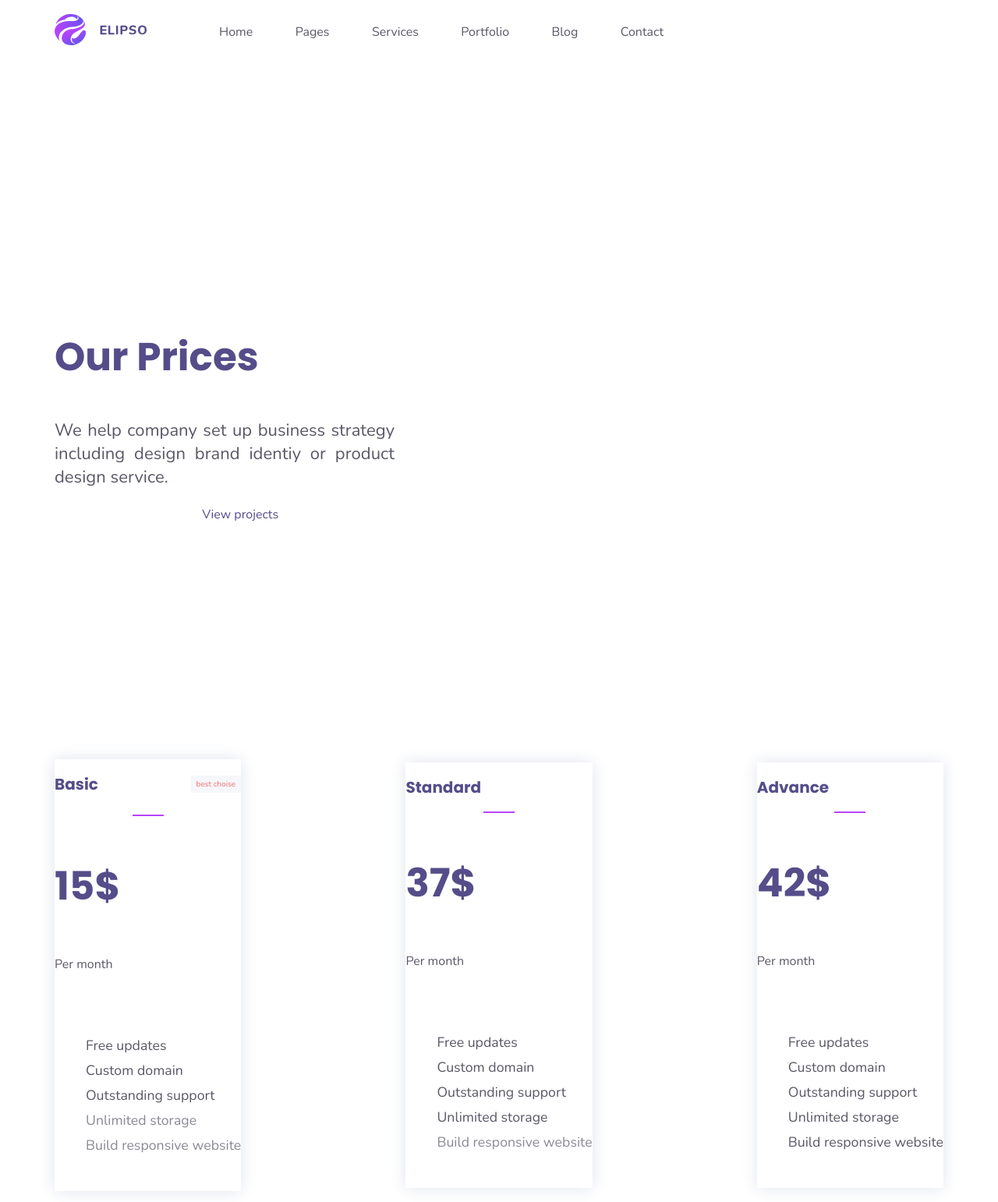
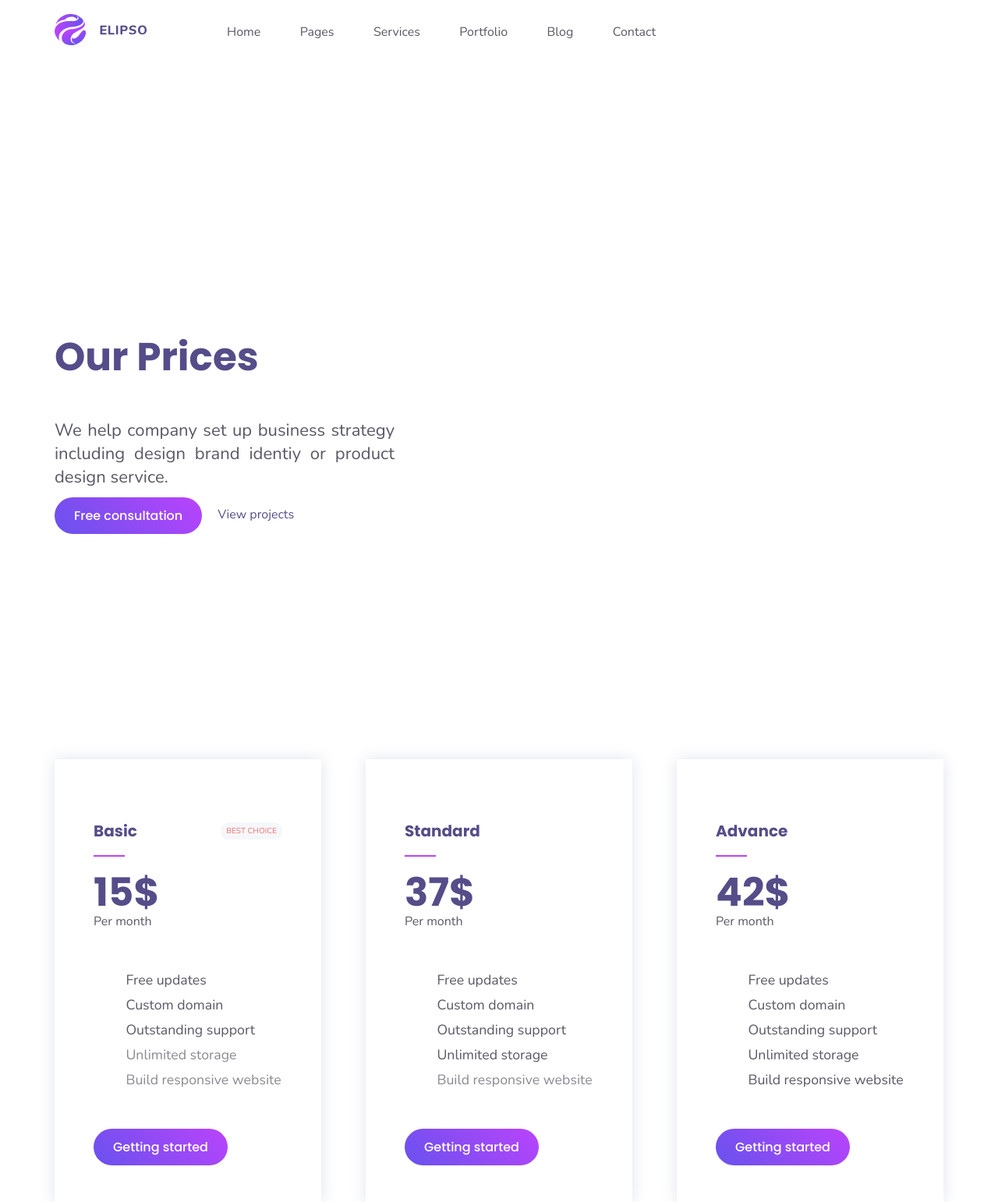
Before and after one commit to g3raphacs/integration3, a plain HTML site: page index.html in a window 1280 px wide. Shown: the top 1542 px of the page at 78% size. Drawn offline with nearby package versions, Linux system fonts and the light colour scheme.

Commit message:
corrections prices

```diff
--- a/index.html
+++ b/index.html
@@ -15,12 +15,12 @@
             <nav id="navbar" class="flex">
                     <div class="logo"></div>
                     <menu class="flexSideSide">
-                        <li><a class="TXTgrayDark" href="#">Home</a></li>
-                        <li><a class="TXTgrayDark" href="#">Pages</a></li>
-                        <li><a class="TXTgrayDark" href="#">Services</a></li>
-                        <li><a class="TXTgrayDark" href="#">Portfolio</a></li>
-                        <li><a class="TXTgrayDark" href="#">Blog</a></li>
-                        <li><a class="TXTgrayDark" href="#">Contact</a></li>
+                        <li><a class="TXTgrayDark TXTcenter" href="#">Home</a></li>
+                        <li><a class="TXTgrayDark TXTcenter" href="#">Pages</a></li>
+                        <li><a class="TXTgrayDark TXTcenter" href="#">Services</a></li>
+                        <li><a class="TXTgrayDark TXTcenter" href="#">Portfolio</a></li>
+                        <li><a class="TXTgrayDark TXTcenter" href="#">Blog</a></li>
+                        <li><a class="TXTgrayDark TXTcenter" href="#">Contact</a></li>
                     </menu>
             </nav>
             <!-- Title  -->
@@ -44,10 +44,10 @@
             <section id="priceBasic" class="BCKwhite shadow priceblock"">
                 <div class="flexSideSide">
                     <header><h2 class="TXTmainDark fSize20 fBold fontSec">Basic</h2></header>
-                    <p id="buttonchoice" class="BCKgray TXThighlight fSize10">best choise </p>
+                    <p id="buttonchoice" class="BCKgray TXThighlight fSize10">BEST CHOICE</p>
                 </div>
                 <hr>
-                <p class="TXTmainDark fSize50 fBold fontSec">15$</p>
+                <p class="TXTmainDark fSize50 fBold fontSec prix">15$</p>
                 <p>Per month</p>
                 <div class="ulcenter">
                     <ul class="fSize18">
@@ -64,7 +64,7 @@
             <section id="priceStandard" class="BCKwhite shadow priceblock">
                 <header><h2 class="TXTmainDark fSize20 fBold fontSec">Standard</h2></header>
                 <hr>
-                <p class="TXTmainDark fSize50 fBold fontSec">37$</p>
+                <p class="TXTmainDark fSize50 fBold fontSec prix">37$</p>
                 <p>Per month</p>
                 <div class="ulcenter">
                     <ul class="fSize18">
@@ -81,7 +81,7 @@
             <section id="priceAdvance" class="BCKwhite shadow priceblock">
                 <header><h2 class="TXTmainDark fSize20 fBold fontSec">Advance</h2></header>
                 <hr>
-                <p class="TXTmainDark fSize50 fBold fontSec">42$</p>
+                <p class="TXTmainDark fSize50 fBold fontSec prix">42$</p>
                 <p>Per month</p>
                 <div class="ulcenter">
                     <ul class="fSize18">
@@ -96,13 +96,15 @@
             </section>
         </div>
         <!-- TESTIMONIAL___________________________________________________________________________ -->
-        <section id="testimonial" class="TXTcenter BCKgray sepdown">
+        <div class="BCKgray">
+            <section id="testimonial" class="container TXTcenter sepdown flexCol">
                 <header><h2 class="TXTmainDark fSize34 fBold fontSec">Happy clients about us</h2></header>
                 <p class="fSize18">This is the perfect solution for our business. Well-coordinated teamwork and knowledge in the field of our business created the perfect product for the development of the company. We have already seen amazing results.</p>
                 <div id="colorball" class="BCKmain"></div>
                 <p class="TXTmainDark fSize20 fBold fontSec">Kevin Drives</p>
                 <p>Marketing expert - ReeDip</p>
             </section>
+        </div>
         <!-- SERVICES___________________________________________________________________________ -->
         <div id="services" class="flexSideSide sepdown">
             <!-- Blocks  -->
--- a/style.css
+++ b/style.css
@@ -50,7 +50,7 @@ html{
 .BCKgray    {   background-color: var(--Col_GrayLight);     }
 .BCKwhite   {   background-color: var(--Col_White);         }
 .BCKmain    {   background-color: var(--Col_Main);          }
-.BCKgrad    {   background-image: linear-gradient(45deg,var(--Col_Main)var(--Col_Sec));}
+.BCKgrad    {   background-image: linear-gradient(45deg,var(--Col_Main),var(--Col_Sec));}
 .shadow     {   box-shadow: 0px 0px 20px #E1E4ED;}
 .alpha70    {   opacity: 0.7;   }
 /* Colors>>_________________________________________________________ */
@@ -83,13 +83,14 @@ hr{border: 0px; height: 2px;}
 .sepdown    {   margin-bottom: 120px;   }
 /* Generic<<________________________________________________________ */
 .button{
-    background-image: linear-gradient(45deg,var(--Col_Main)var(--Col_Sec));
+    background-image: linear-gradient(45deg,var(--Col_Main),var(--Col_Sec));
     color: white;
     padding: 12px 25px;
     border-radius: 25px;
     font-family: 'Poppins', sans-serif;
     font-weight: 500;
     margin-top: 50px;
+    margin-right: 20px;
 }
 .linkPink:hover{ color: var(--Col_Sec);}
 /* Background Images */
@@ -106,13 +107,19 @@ hr{border: 0px; height: 2px;}
     background-repeat: no-repeat;
     background-size: contain;
 } */
+/* #mainheader{
+    background-image: linear-gradient(45deg,red,blue);
+    background-position: right;
+    background-repeat: no-repeat;
+    background-size: contain;
+} */
 
 /* Navbar<<________________________________________________________ */
 #navbar>div {  flex: 0 15%;   margin-top: 18px  }
 menu            {   height: 46px; flex: 0 50%;  }
-menu li         {   align-self: flex-end; padding-top: 28px; padding-bottom: 10px; }
+menu li         {   align-self: flex-end; padding: 28px 10px 0px 10px; padding-bottom: 10px; }
 menu li:hover a {   font-weight: 700; color: var(--Col_MainDark); padding-top: 40px;}
-menu li:hover{border-top: 2px solid var(--Col_Main);}
+menu li:hover   {   border-top: 2px solid var(--Col_Main);  }
 /* Navbar<<________________________________________________________ */
 
 /* Title<<_________________________________________________________ */
@@ -121,14 +128,19 @@ menu li:hover{border-top: 2px solid var(--Col_Main);}
 /* Title<<_________________________________________________________ */
 
 /* Prices<<_________________________________________________________ */
-#priceblock     {   padding: 60px 50px; flex: 0 28%;    }
-#buttonchoice   {   padding: 4px 7px;                   }
-.ulcenter       {   display: flex; justify-content: center; width:100%; margin-top: 60px;}
-#price hr{ border-top: 2px solid var(--Col_Sec); width: 40px;}
+.priceblock     {   box-sizing: border-box; padding: 60px 50px; flex: 0 30%;  }
+.priceblock>p:nth-child(4){margin: 2px 0px;}
+#buttonchoice   {   padding: 4px 7px; border-radius: 10px;}
+.ulcenter       {   display: flex; justify-content: center; width:100%; margin: 30px 0px 40px 0px;   }
+#price hr       {   border-top: 2px solid var(--Col_Sec); width: 40px; margin: 0;   }
+.prix           {   margin: 20px 0px 0px 0px; line-height: 3rem;   }
 /* Prices<<_________________________________________________________ */
 
 /* Testimonial<<_________________________________________________________ */
 #testimonial    {   max-width: 750px; padding:80px 0px;  }
+#testimonial>h2 {   margin-bottom: 0px;}
+#testimonial>p:nth-child(4) {   margin-bottom: 0px;}
+#testimonial>p:nth-child(5) {   margin-top: 2px;}
 #colorball      {   width: 100px; height: 100px; border-radius: 50%; margin-top: 40px;   }
 /* Testimonial<<_________________________________________________________ */
 
@@ -143,7 +155,7 @@ menu li:hover{border-top: 2px solid var(--Col_Main);}
 .servBlock:first-child          { margin-bottom: 30px; padding: 100px 30px 50px 30px; }
 .servBlock>p:last-child         { display: none;        }
 .servBlock:hover>p:last-child   { display: block;       }
-.servBlock:hover{background-image: linear-gradient(45deg,var(--Col_Main)var(--Col_Sec)); padding: 50px 30px;}
+.servBlock:hover    {background-image: linear-gradient(45deg,var(--Col_Main),var(--Col_Sec)); padding: 50px 30px;}
 .servBlock:hover *              { color: var(--Col_White);  }
 /* Services<<_________________________________________________________ */
 
@@ -166,6 +178,6 @@ menu li:hover{border-top: 2px solid var(--Col_Main);}
 /* Footer<<____________________________________________________________ */
 #footbar>*      {   flex: 0 30%;   }
 .linklist       {   flex: 0 50%;   }
-footer hr       { border-top: 2px solid #D8D8D8; width: 80px; }
-#copyright      {margin-top: 40px;}
+footer hr       {   border-top: 2px solid #D8D8D8; width: 80px; }
+#copyright      {   margin-top: 40px;   }
 /* Footer<<____________________________________________________________ */
```
Lines whose indentation alone changed are shown as unchanged.
